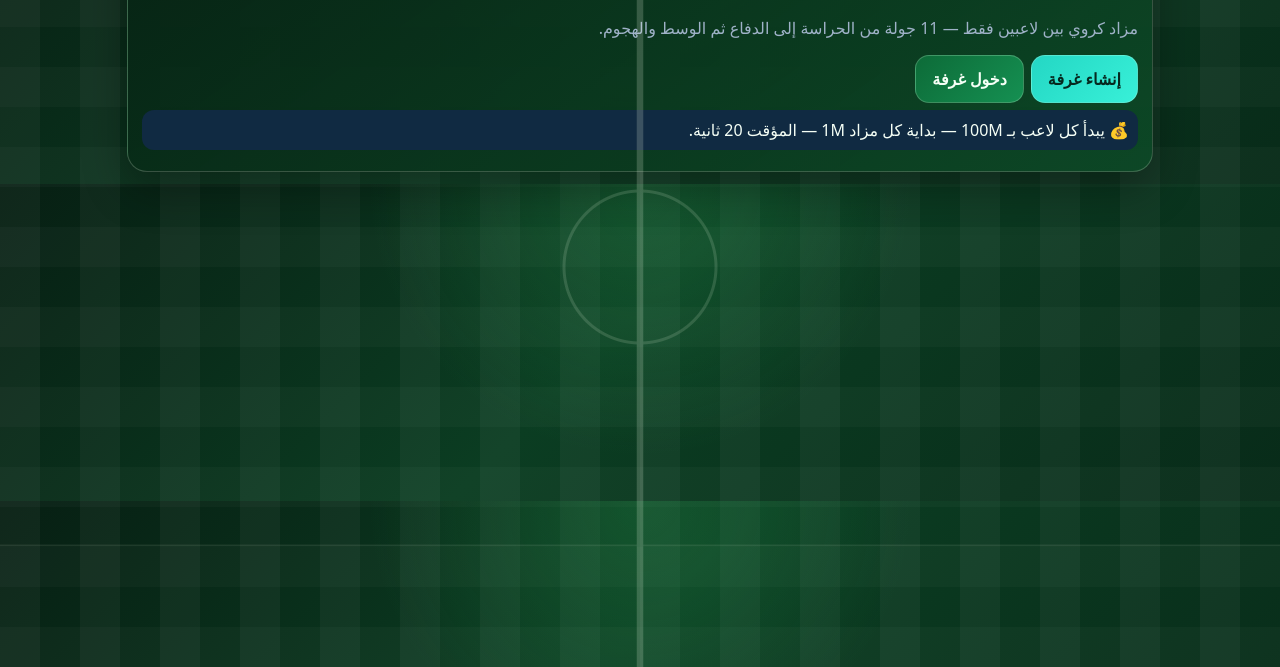
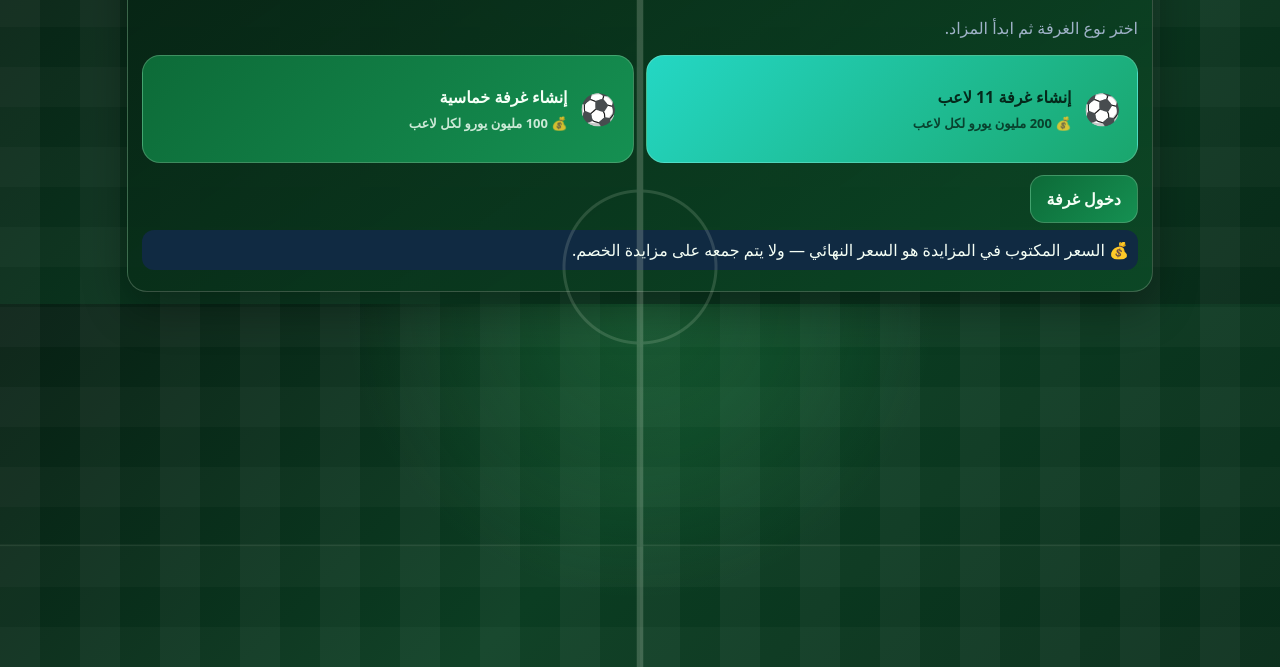
Before and after one commit to yuseef00112/football-auction, a website: page index.html in a window 1280 px wide. Shown: the part 133-800 px from the top of the page. Drawn offline with Linux system fonts and the light colour scheme.

Commit message:
Update index.html

```diff
--- a/index.html
+++ b/index.html
@@ -85,8 +85,34 @@ button:hover,.primary:hover,.secondary:hover,.skip:hover{
   border-color:rgba(232,245,223,.2);
 }
 
+
+.roomModes{display:grid;grid-template-columns:1fr 1fr;gap:12px;margin-top:14px}
+.roomMode{min-height:108px;border-radius:18px;padding:16px;display:flex;align-items:center;gap:12px;text-align:right}
+.roomMode span:last-child{display:flex;flex-direction:column;gap:6px}
+.roomMode small{opacity:.82;font-size:13px}
+.roomMode .modeIcon{font-size:30px}
+.roomMode.eleven{background:linear-gradient(135deg,#24d7c4,#1aa66d)!important;color:#05291b!important}
+.roomMode.five{background:linear-gradient(135deg,#0d6b38,#159052)!important;color:#f5fff6!important}
+@media(max-width:650px){.roomModes{grid-template-columns:1fr}.roomMode{min-height:88px}}
+
 </style></head><body><div class="app"><div class="top"><div class="logo">⚽ Yousef Games</div><div id="roomPill" class="pill">غير متصل</div></div>
-<section id="home" class="panel"><h2>🏆 Football Auction</h2><p class="muted">مزاد كروي بين لاعبين فقط — 11 جولة من الحراسة إلى الدفاع ثم الوسط والهجوم.</p><div class="row"><button class="primary" onclick="createRoom()">إنشاء غرفة</button><button class="secondary" onclick="showJoin()">دخول غرفة</button></div><div id="joinBox" class="hidden"><input id="joinCode" placeholder="كود الغرفة"><button class="primary" onclick="joinRoom()">دخول الغرفة</button></div><div class="notice">💰 يبدأ كل لاعب بـ 100M — بداية كل مزاد 1M — المؤقت 20 ثانية.</div></section>
+<section id="home" class="panel">
+<h2>🏆 Football Auction</h2>
+<p class="muted">اختر نوع الغرفة ثم ابدأ المزاد.</p>
+<div class="roomModes">
+  <button class="roomMode eleven" onclick="createRoom(11,200)">
+    <span class="modeIcon">⚽</span>
+    <span><b>إنشاء غرفة 11 لاعب</b><small>💰 200 مليون يورو لكل لاعب</small></span>
+  </button>
+  <button class="roomMode five" onclick="createRoom(5,100)">
+    <span class="modeIcon">⚽</span>
+    <span><b>إنشاء غرفة خماسية</b><small>💰 100 مليون يورو لكل لاعب</small></span>
+  </button>
+</div>
+<div class="row" style="margin-top:12px"><button class="secondary" onclick="showJoin()">دخول غرفة</button></div>
+<div id="joinBox" class="hidden"><input id="joinCode" placeholder="كود الغرفة"><button class="primary" onclick="joinRoom()">دخول الغرفة</button></div>
+<div class="notice">💰 السعر المكتوب في المزايدة هو السعر النهائي — ولا يتم جمعه على مزايدة الخصم.</div>
+</section>
 <section id="lobby" class="hidden"><div class="panel center"><h2>الغرفة <span id="roomCode"></span></h2><p>شارك الكود مع صاحبك</p><div class="big" id="lobbyCode"></div><div id="playersList" class="notice"></div><button id="startBtn" class="primary" onclick="startAuction()">ابدأ المزاد</button></div></section>
 <section id="game" class="hidden"><div class="grid"><div class="panel center"><div class="row" style="justify-content:space-between"><span class="roundtag">الجولة <b id="roundNo">1</b>/11</span><span id="roundLabel" class="muted">حراسة</span><span>💰 <b id="budget">100M</b></span></div><div id="playerCard" style="margin-top:10px"></div><div class="auction"><span id="currentBid">1</span>M</div><div id="timerBox" class="timer">⏱️ <span id="timer">20</span> ثانية</div><div id="roundPause" class="roundPause hidden"></div><div id="turnInfo" class="turnInfo">جاري تحديد صاحب الدور...</div><div class="row auctionButtons" style="justify-content:center;margin-top:12px"><div class="bidControl"><button id="minusBid" class="bidAdjust" onclick="changeBidAmount(-1)">−</button><div id="bidAmount" class="bidNumber">1</div><button id="plusBid" class="bidAdjust" onclick="changeBidAmount(1)">+</button></div><button id="bidBtn" class="primary" onclick="placeCustomBid()">زايد</button><button id="skipBtn" class="skip" onclick="skipAuction()">تخطي</button></div><div id="replacementBox" class="replacement hidden"></div><p id="bidMsg" class="muted"></p></div><div class="panel"><h3>👥 اللاعبان</h3><div id="livePlayers" class="notice"></div><h3>📢 آخر المزايدات</h3><div id="bidList" class="bidlist"></div><h3>📝 تشكيلتي</h3><div id="myTeam" class="team"></div></div></div></section>
 <section id="result" class="hidden"><div class="matchBoard"><div class="boardHead"><div><span class="boardTitle">🏆 YOUSEF GAMES</span><span class="boardSub">MATCH DAY</span></div><div class="finalBadge">FULL TIME</div></div><div class="scoreRow"><div class="teamName" id="finalAName">الفريق الأول</div><div class="scoreBig" id="matchResult">0 — 0</div><div class="teamName" id="finalBName">الفريق الثاني</div></div><div class="goalStrip" id="goalStrip"></div><div class="boardBody"><div><h3>⚽ الأهداف</h3><div id="scorers" class="scorers"></div></div><div><h3>📋 أحداث المباراة</h3><div id="matchLog" class="feed"></div></div></div><div class="row" style="justify-content:center;margin-top:14px"><button class="primary" onclick="showLineups()">عرض التشكيلتين</button><button id="replayBtn" class="secondary" onclick="replayMatch()">🔄 طلب مباراة أخرى</button><button class="secondary" onclick="returnToHome()">🏠 العودة إلى القائمة الرئيسية</button></div><div id="replayStatus" class="muted center" style="margin-top:9px"></div><div id="lineups" class="lineup" style="margin-top:12px"></div></div></section></div>
@@ -102,7 +128,7 @@ function returnToHome(){
   window.location.reload();
 }
 function showJoin(){document.getElementById("joinBox").classList.remove("hidden")}
-function createRoom(){connect({type:"create"})}
+function createRoom(teamSize=11,budget=200){connect({type:"create",teamSize,budget})}
 function joinRoom(){const code=document.getElementById("joinCode").value.trim().toUpperCase();if(!code){alert("اكتب كود الغرفة");return}connect({type:"join",room:code})}
 function getMinimumBid(){
   const currentBid=Number(state?.bid)||0;
```
